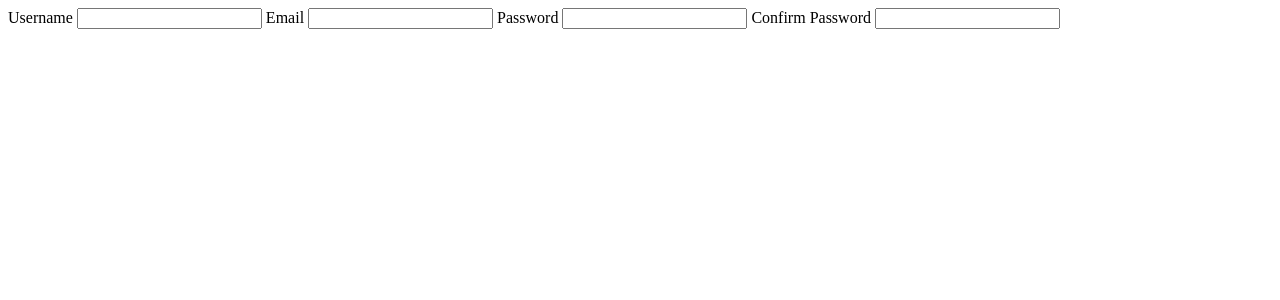
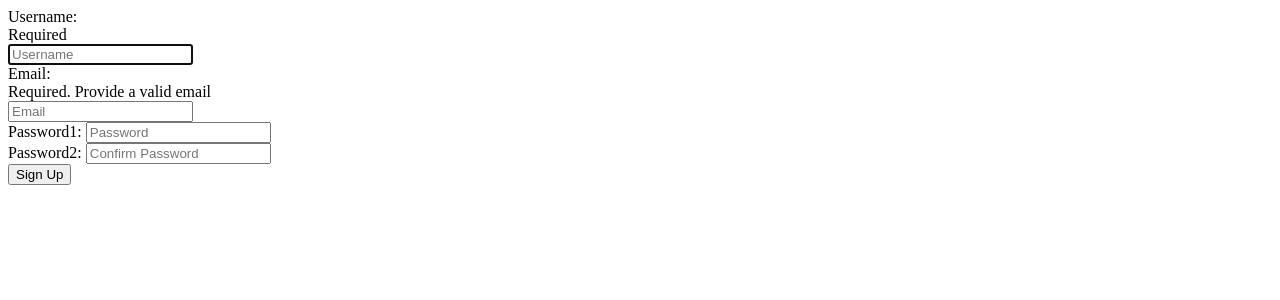
Before and after one commit to cyberpsychofc/Pylloc, a Django app: page /signup/ in a window 1280 px wide. Shown: the top 300 px of the page. Run offline with Django 5.2, Linux system fonts and the light colour scheme.

Commit message:
Implemented multiple users - Signup2

```diff
--- a/dashboard/forms.py
+++ b/dashboard/forms.py
@@ -2,12 +2,12 @@ from django import forms
 from django.contrib.auth.models import User
 from django.contrib.auth.forms import UserCreationForm
 
-class SignUp(UserCreationForm):
+class SignUpForm(UserCreationForm):
     class Meta:
         model = User
         fields = ('username','email','password1','password2')
 
-    username = forms.CharField(widget=forms.TextInput(attrs={'placeholder':'Username'}), max_length=50, required=True,help_text="Required")
-    email = forms.EmailField(widget=forms.EmailInput(attrs={'placeholder':'Email'}),max_length=100, help_text="Required. Provide a valid email")
-    password1 = forms.CharField(widget=forms.TextInput(attrs={'placeholder':'Password'}),max_length=150)
-    password2 = forms.CharField(widget=forms.TextInput(attrs={'placeholder':'Confirm Password'}),max_length=150)
+    username = forms.CharField(widget=forms.TextInput(attrs={'placeholder':'Username'}), max_length=50,required=True,help_text="Required")
+    email = forms.EmailField(widget=forms.EmailInput(attrs={'placeholder':'Email'}),max_length=100,required=True,help_text="Required. Provide a valid email")
+    password1 = forms.CharField(widget=forms.PasswordInput(attrs={'placeholder':'Password'}),max_length=150,required=True)
+    password2 = forms.CharField(widget=forms.PasswordInput(attrs={'placeholder':'Confirm Password'}),max_length=150,required=True)
--- a/dashboard/templates/signup.html
+++ b/dashboard/templates/signup.html
@@ -5,10 +5,8 @@
     <body>
         <form method="POST" action=".">
             {% csrf_token %}
-            Username <input type="text" name="Username">
-            Email <input type="text" name="email">
-            Password <input type="text" name="Pass">
-            Confirm Password <input type="text" name="ConfirmPass">
+            {{form}}
+            <input type="submit" value="Sign Up">
         </form>
     </body>
 </html>
--- a/dashboard/views.py
+++ b/dashboard/views.py
@@ -1,5 +1,6 @@
 from django.shortcuts import render
 from users.models import Room
+from .forms import SignUpForm
 
 def dashboard(request):
     rooms = list(Room.objects.order_by('num'))
@@ -13,4 +14,12 @@ def dashboard(request):
     })
 
 def SignUp(request):
-    return render(request,'signup.html',{})
+    if request.method == 'POST':
+        form = SignUpForm(request.POST)
+        if form.is_valid():
+            form.save()
+    else:
+        form = SignUpForm
+    return render(request,'signup.html',{
+        'form':form
+    })
```
